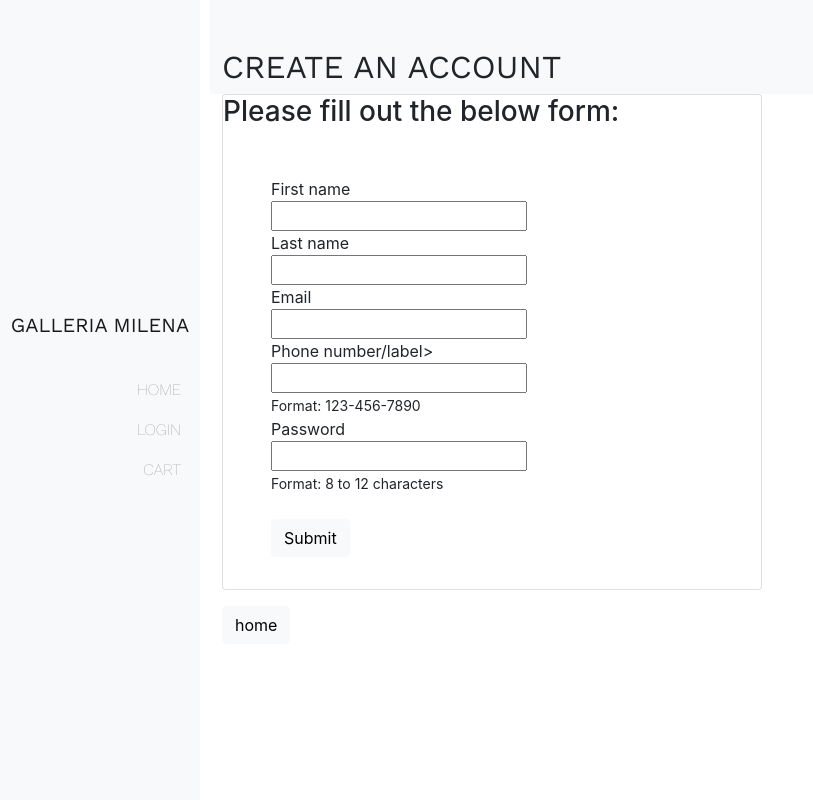
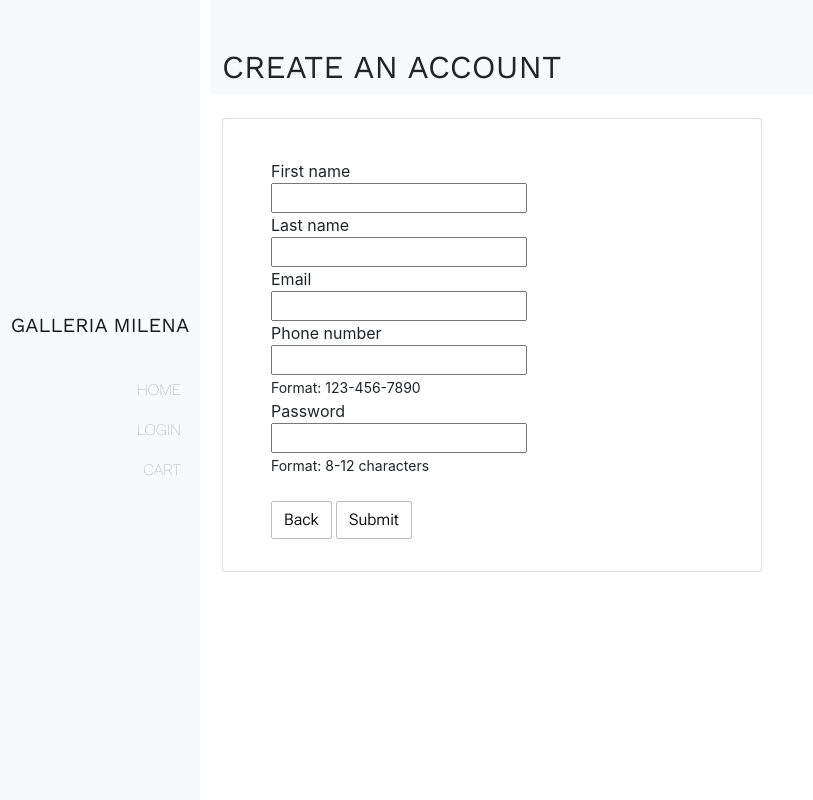
Before and after one commit to sandritaa/galleriamilena, a Flask app: page /profile in a window 1280 px wide. Shown: the whole page, without its empty margins (0-813 px from the left). Run offline with Flask 2, Linux system fonts and the light colour scheme; some libraries are stand-ins or nearby versions.

Commit message:
update buttons

```diff
--- a/static/styles/index.css
+++ b/static/styles/index.css
@@ -102,6 +102,59 @@ body {
   width: 170px;
 }
 
+#wallHeading {
+  height: 200px;
+
+}
+
+.itemLikeButton,
+.itemCartButton,
+.artistLikeButton,
+.loginButton,
+.createLoginButton,
+.editCartButton,
+.shippingButton,
+.billingButton,
+.cartButton,
+.creditCardButton,
+.reviewOrderButton,
+.orderCompleteButton {
+  font-family: 'Roboto Flex', sans-serif;
+  text-transform: lowercase;
+  font-weight: 400;
+  font-size: 100%;
+  text-transform: capitalize;
+
+  /* width: max-content; */
+  background-color: white;
+  border-radius: 2px;
+  border: 1px solid #bebebe;
+  color: rgb(0, 0, 0);
+  /* padding: 10px 24px; */
+}
+
+.itemLikeButton:hover,
+.itemCartButton:hover,
+.artistLikeButton:hover,
+.loginButton:hover,
+.createLoginButton:hover,
+.editCartButton:hover,
+.shippingButton:hover,
+.billingButton:hover,
+.cartButton:hover,
+.creditCardButton:hover,
+.reviewOrderButton:hover,
+.orderCompleteButton:hover {
+  background-color: #f8f0f0;
+  border: 1px solid #bebebe;
+  padding: 10px 24px;
+  color: rgb(0, 0, 0) !important;
+}
+
+a:hover {
+  color: black;
+}
+
 .navbar a:active,
 .navbar a:hover {
   text-decoration: underline;
@@ -131,6 +184,6 @@ a {
   color: black;
 }
 
-input[type="submit"]:hover {
+/* input[type="submit"]:hover {
   color: rgb(0, 110, 255);
-}
+} */
--- a/templates/billing.html
+++ b/templates/billing.html
@@ -84,8 +84,10 @@
 
 
                                     </div>
-                                    <button type="button" class="btn btn-light"><a href="/shipping">back</a></button>
-                                    <button type='button' class="btn btn-light"> <a href='/credit_card'>next</a>
+                                    <button type="button" class="shippingButton btn btn-light"><a
+                                            href="/shipping">back</a></button>
+                                    <button type='button' class="creditCardButton btn btn-light"> <a
+                                            href='/credit_card'>next</a>
                                     </button>
                                 </div>
                             </div>
--- a/templates/createAccount.html
+++ b/templates/createAccount.html
@@ -15,7 +15,7 @@
     </div>
 </section>
 
-
+<br>
 
 <!-- send post request to server to create new user account and update database -->
 
@@ -24,7 +24,7 @@
 <div class="container">
     <div class="card mb-3" style="max-width: 540px;">
         <div class="cartData">
-            <h3>Please fill out the below form: </h3>
+            <!-- <h3>Please fill out the below form: </h3> -->
             <ul>
                 <br>
                 <section>
@@ -46,17 +46,20 @@
                                         minlength='1' maxlength='50'><br>
                                     <label>Email</label> <br> <input type="email" name="email" required minlength='4'
                                         maxlength='50'> <br>
-                                    <label>Phone number/label> <br> <input type="tel" name="phone"
-                                            pattern="[0-9]{3}-[0-9]{3}-[0-9]{4}" required minlength='1' maxlength='20'>
+                                    <label>Phone number </label> <br> <input type="tel" name="phone"
+                                        pattern="[0-9]{3}-[0-9]{3}-[0-9]{4}" required minlength='1' maxlength='20'><br>
                                     <small>Format: 123-456-7890</small>
                                     <br>
                                     <label>Password</label> <br> <input type="password" name="password" required
-                                            minlength='8' maxlength='12'><small>
-                                            Format: 8 to 12
+                                        minlength='8' maxlength='12'><br><small>
+                                        Format: 8-12
                                         characters</small> <br>
                                     <!-- add hidden field since it will be populated when an image is added so that I can send the url as part of the form  -->
                                     <input type="hidden" name="picture_path" id="picture_path_id" value=""> <br>
-                                        <input type="submit" class="btn btn-light">
+                                    <button type="button" class="loginButton btn btn-light"><a href="/login">back</a>
+                                    </button>
+                                    <input type="submit" class="createLoginButton btn btn-light">
+
                                 </form>
 
                                 {% for message in get_flashed_messages() %}
@@ -78,8 +81,8 @@
     {% endfor %}
 
     <!-- add home button -->
-    <button type='button' class="btn btn-light">
+    <!-- <button type='button' class="btn btn-light">
         <a href="/ ">home</a>
-    </button>
+    </button> -->
 
     {% endblock %}
--- a/templates/creditCard.html
+++ b/templates/creditCard.html
@@ -93,8 +93,10 @@
 
 
                                     </div>
-                                    <button type="button" class="btn btn-light"><a href="/billing">back</a></button>
-                                    <button type='button' class="btn btn-light"> <a href='/review'>proceed to
+                                    <button type="button" class="billingButton btn btn-light"><a
+                                            href="/billing">back</a></button>
+                                    <button type='button' class="reviewOrderButton btn btn-light"> <a
+                                            href='/review'>proceed to
                                             checkout</a> </button>
                                 </div>
                             </div>
--- a/templates/gallery.html
+++ b/templates/gallery.html
@@ -49,6 +49,7 @@
                         <!-- add images of each item for the specific artist -->
                         <button type="button" id='{{ "buttonLike" + "_" + (item.item_id) | string }}'
                             class='itemLikeButton btn btn-light'>{{ button_like_label[item.item_id] }}</button>
+                        <br>
                         <button type="button" id='{{ "buttonCart" + "_" + (item.item_id) | string }}'
                             class="itemCartButton btn btn-light">{{ button_cart_label[item.item_id] }}</button>
                     </div>
--- a/templates/index.html
+++ b/templates/index.html
@@ -4,7 +4,7 @@
 <!-- insert content block -->
 {% block body %}
 
-<section class="bg-light text-dark p-5 p-lg-0 pt-lg-5 text-center text-sm-start">
+<section id='wallHeading' class="bg-light text-dark p-5 p-lg-0 pt-lg-5 text-center text-sm-start">
     <div class="container">
         <h2 class="mainHeading">galleria</h2>
 
@@ -15,6 +15,7 @@
 
 <!-- check all artists -->
 <div class="container">
+    <!-- <div class="card mb-3 cartData" style="max-width: 540px;"> -->
     <div class="row row-cols-1 row-cols-md-2 g-4">
         {% for artist in artists %}
         <div class="boxesWrapper">
--- a/templates/orderComplete.html
+++ b/templates/orderComplete.html
@@ -19,7 +19,7 @@
 <div class="container">
     <div class="card mb-3 cartData" style="max-width: 540px;">
         <div class="card-header">
-            <h1>Receipt - Order #</h1>
+            <h1>Receipt - Order#</h1>
         </div>
         {% for artist_id in order_data %}
         <div class="card-body">
--- a/templates/orderReview.html
+++ b/templates/orderReview.html
@@ -77,8 +77,9 @@
                     <p>Order Total: $ {{ total_cost }}</p>
                 </div>
             </div>
-            <button type="button" class="btn btn-light"><a href="/billing">back</a></button>
-            <button type="button" class="btn btn-light"><a href="/orderComplete">place order</a> </button>
+            <button type="button" class="billingButton btn btn-light"><a href="/billing">back</a></button>
+            <button type="button" class="orderCompleteButton btn btn-light"><a href="/orderComplete">place order</a>
+            </button>
         </div>
     </div>
 </div>
--- a/templates/shipping.html
+++ b/templates/shipping.html
@@ -70,8 +70,9 @@
                                         required minlength='1' maxlength='20'> <br> <small>Format: 123-456-7890</small>
                                     <br>
                                     <br>
-                                    <button type="button" class="btn btn-light"><a href="/cart">back</a></button>
-                                    <input type="submit" href='/billing' class="btn btn-light"
+                                    <button type="button" class="cartButton btn btn-light"><a
+                                            href="/cart">back</a></button>
+                                    <input type="submit" href='/billing' class="billingButton btn btn-light"
                                         value="proceed to checkout">
 
                                 </form>
```
Also changed, not shown: templates/cart.html (+5 -3 lines), templates/customerProfile.html (+12 -7 lines), templates/login.html (+4 -4 lines). Lines whose indentation alone changed are shown as unchanged.
